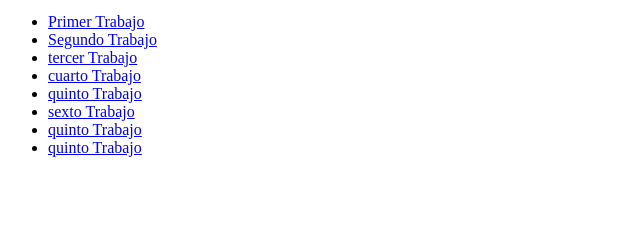
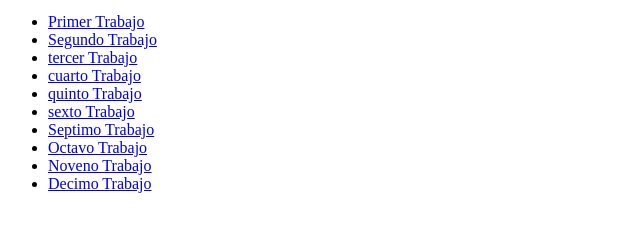
Before and after one commit to Ailin-salas/plataformas-moviles-entregas, a plain HTML site: page index.html in a window 1280 px wide. Shown: the part 101-332 px from the top of the page, without its empty margins (0-640 px from the left). Drawn offline with Linux system fonts and the light colour scheme.

Commit message:
Update index.html

```diff
--- a/index.html
+++ b/index.html
@@ -13,8 +13,10 @@
         <li><a href="/plataformas-moviles-entregas/tp-4">cuarto Trabajo</a></li>
         <li><a href="/plataformas-moviles-entregas/tp-5/bootstra.html">quinto Trabajo</a></li>
         <li><a href="/plataformas-moviles-entregas/tp-6">sexto Trabajo</a></li>
-        <li><a href="/plataformas-moviles-entregas/tp-7/funciones.html">quinto Trabajo</a></li>
-        <li><a href="/plataformas-moviles-entregas/tp-8/">quinto Trabajo</a></li>
+        <li><a href="/plataformas-moviles-entregas/tp-7/funciones.html">Septimo Trabajo</a></li>
+        <li><a href="/plataformas-moviles-entregas/tp-8/">Octavo Trabajo</a></li>
+        <li><a href="/plataformas-moviles-entregas/tp-9/">Noveno Trabajo</a></li>
+        <li><a href="/plataformas-moviles-entregas/tp-10/">Decimo Trabajo</a></li>
      </ul>
    </body>
 </html>
```
